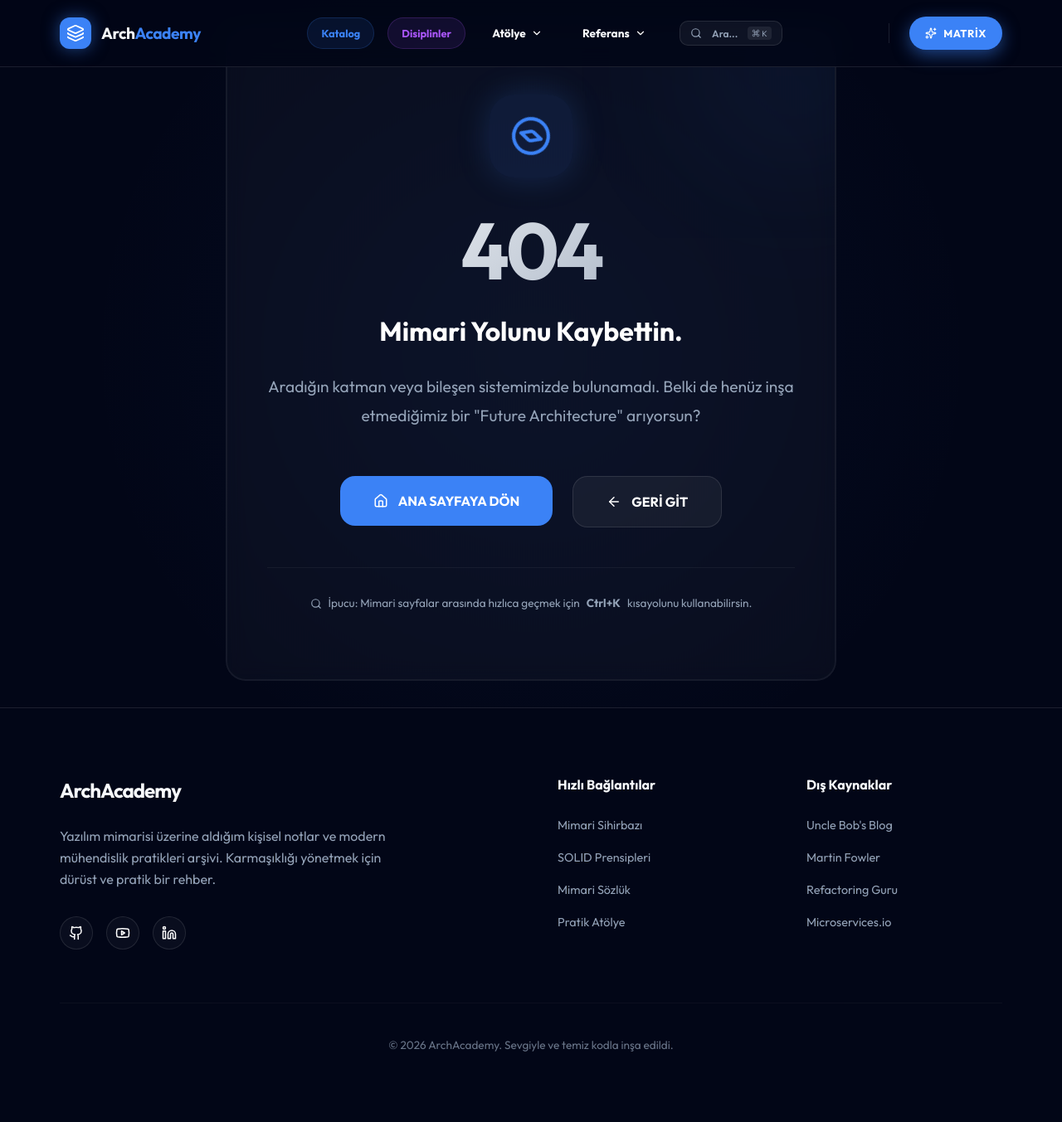
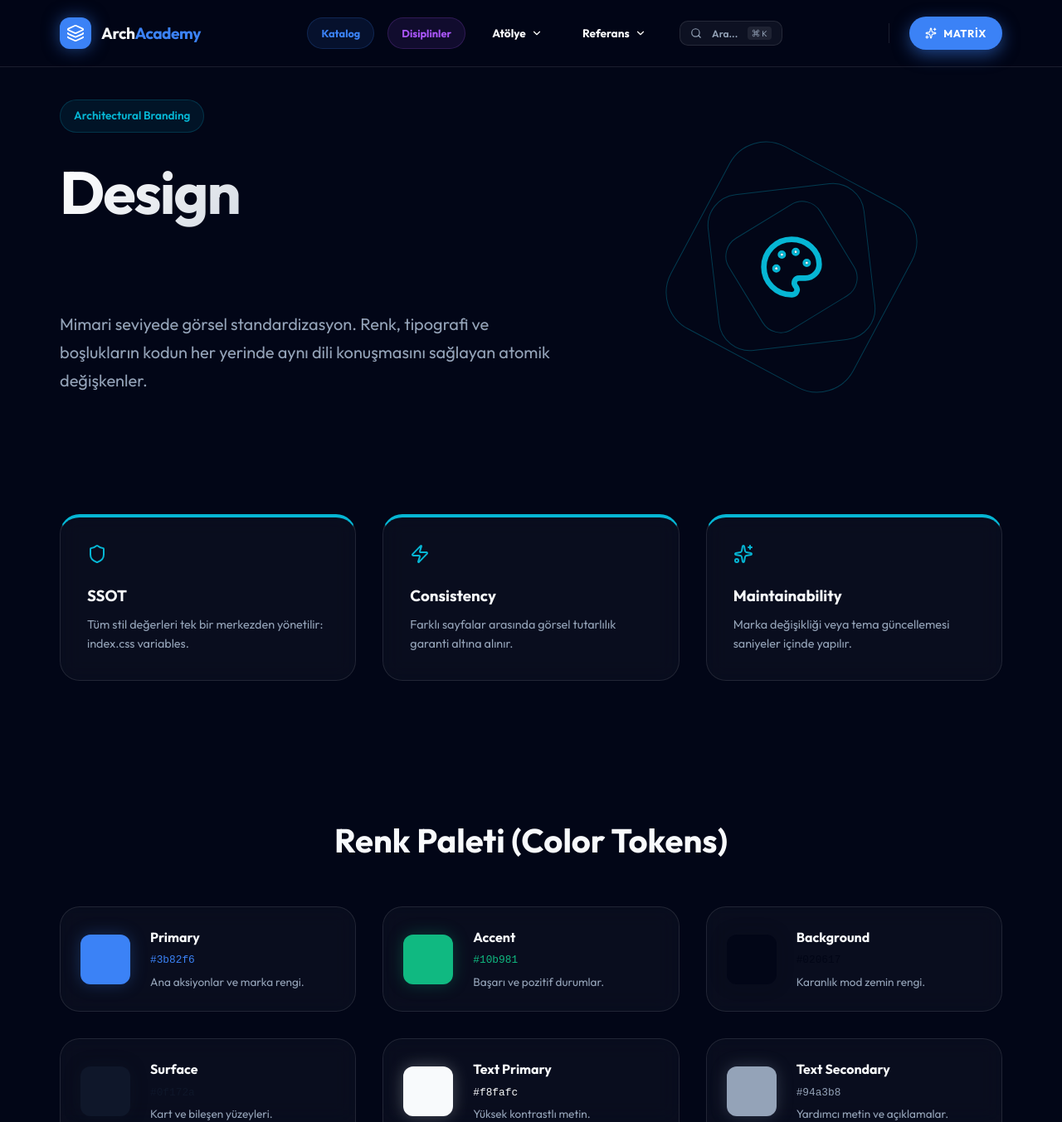
Before and after one commit to halilogia/ArchAcademy, a React (Vite) app: page /design-tokens in a window 1280 px wide. Shown: the top 1353 px of the page at 83% size. Before the commit the page ends 1312 px from the top, so only its background shows below. Built offline with nearby package versions, Linux system fonts and the light colour scheme.

Commit message:
feat: Add Design Tokens page with routing and catalog integration, and update Documentation page hero text.

```diff
--- a/src/App.tsx
+++ b/src/App.tsx
@@ -60,6 +60,7 @@ const TestingPage = lazy(() => import('./presentation/pages/TestingPage'));
 const AbstractionPage = lazy(() => import('./presentation/pages/AbstractionPage'));
 const DisciplineCatalogPage = lazy(() => import('./presentation/pages/DisciplineCatalogPage'));
 const LeanArchitecturePage = lazy(() => import('./presentation/pages/LeanArchitecturePage'));
+const DesignTokensPage = lazy(() => import('./presentation/pages/DesignTokensPage'));
 const AtomicDesignPage = lazy(() => import('./presentation/pages/AtomicDesignPage'));
 const DesignPatternsPage = lazy(() => import('./presentation/pages/DesignPatternsPage'));
 const BookshelfPage = lazy(() => import('./presentation/pages/BookshelfPage'));
@@ -135,6 +136,7 @@ const App: React.FC = () => {
                     <Route path="/abstraction" element={<AbstractionPage />} />
                     <Route path="/discipline-catalog" element={<DisciplineCatalogPage />} />
                     <Route path="/lean-architecture" element={<LeanArchitecturePage />} />
+                    <Route path="/design-tokens" element={<DesignTokensPage />} />
                     <Route path="/atomic-design" element={<AtomicDesignPage />} />
                     <Route path="/design-patterns" element={<DesignPatternsPage />} />
                     <Route path="/library" element={<BookshelfPage />} />
--- /dev/null
+++ b/src/presentation/pages/DesignTokensPage.tsx
@@ -0,0 +1,153 @@
+import React, { useEffect } from 'react';
+import { motion } from 'framer-motion';
+import { Palette, Box, Type, Move, Zap, Shield, Sparkles } from 'lucide-react';
+import ArchHero from '../components/ArchHero';
+import { useProgress } from '../../context/ProgressContext';
+
+const DesignTokensPage = () => {
+  const { completeStep } = useProgress();
+
+  useEffect(() => {
+    const timer = setTimeout(() => {
+      completeStep('/design-tokens');
+    }, 2000);
+    return () => clearTimeout(timer);
+  }, []);
+
+  const tokens = {
+    colors: [
+      { name: 'Primary', value: '#3b82f6', desc: 'Ana aksiyonlar ve marka rengi.' },
+      { name: 'Accent', value: '#10b981', desc: 'Başarı ve pozitif durumlar.' },
+      { name: 'Background', value: '#020617', desc: 'Karanlık mod zemin rengi.' },
+      { name: 'Surface', value: '#0f172a', desc: 'Kart ve bileşen yüzeyleri.' },
+      { name: 'Text Primary', value: '#f8fafc', desc: 'Yüksek kontrastlı metin.' },
+      { name: 'Text Secondary', value: '#94a3b8', desc: 'Yardımcı metin ve açıklamalar.' }
+    ],
+    layers: [
+      { name: 'Entities', value: '#ef4444', desc: 'İş nesneleri ve çekirdek veriler.' },
+      { name: 'Use Cases', value: '#f59e0b', desc: 'Uygulama mantığı ve iş kuralları.' },
+      { name: 'Adapters', value: '#3b82f6', desc: 'Dış dünya bağlantıları.' },
+      { name: 'External', value: '#8b5cf6', desc: 'UI ve Framework katmanı.' }
+    ]
+  };
+
+  return (
+    <motion.div
+      initial={{ opacity: 0 }}
+      animate={{ opacity: 1 }}
+      exit={{ opacity: 0 }}
+      style={{ background: 'var(--bg-dark)', minHeight: '100vh' }}
+    >
+      <ArchHero
+        title="Design"
+        subtitle="Tokens"
+        description="Mimari seviyede görsel standardizasyon. Renk, tipografi ve boşlukların kodun her yerinde aynı dili konuşmasını sağlayan atomik değişkenler."
+        badge="Architectural Branding"
+        color="#06b6d4"
+        illustration={
+          <div style={{ position: 'relative', width: '350px', height: '350px', display: 'flex', alignItems: 'center', justifyContent: 'center' }}>
+             {[0, 1, 2].map(i => (
+                <motion.div
+                  key={i}
+                  animate={{ rotate: 360 }}
+                  transition={{ duration: 10 + i * 2, repeat: Infinity, ease: "linear" }}
+                  style={{
+                    position: 'absolute',
+                    width: `${250 - i * 60}px`,
+                    height: `${250 - i * 60}px`,
+                    border: '1px solid rgba(6, 182, 212, 0.3)',
+                    borderRadius: '20%'
+                  }}
+                />
+             ))}
+             <Palette size={80} color="#06b6d4" />
+          </div>
+        }
+        features={[
+          { icon: <Shield />, title: 'SSOT', desc: 'Tüm stil değerleri tek bir merkezden yönetilir: index.css variables.' },
+          { icon: <Zap />, title: 'Consistency', desc: 'Farklı sayfalar arasında görsel tutarlılık garanti altına alınır.' },
+          { icon: <Sparkles />, title: 'Maintainability', desc: 'Marka değişikliği veya tema güncellemesi saniyeler içinde yapılır.' }
+        ]}
+      />
+
+      <section style={{ padding: '80px 0' }}>
+        <div className="container">
+          <h2 className="section-title">Renk Paleti (Color Tokens)</h2>
+          <div style={{ display: 'grid', gridTemplateColumns: 'repeat(auto-fit, minmax(300px, 1fr))', gap: '2rem' }}>
+            {tokens.colors.map((color, i) => (
+              <motion.div
+                key={i}
+                initial={{ opacity: 0, y: 20 }}
+                whileInView={{ opacity: 1, y: 0 }}
+                transition={{ delay: i * 0.1 }}
+                className="glass-card"
+                style={{ display: 'flex', alignItems: 'center', gap: '1.5rem', padding: '1.5rem' }}
+              >
+                <div style={{ width: '60px', height: '60px', borderRadius: '12px', background: color.value, boxShadow: `0 0 20px ${color.value}44` }} />
+                <div>
+                  <h4 style={{ margin: 0 }}>{color.name}</h4>
+                  <code style={{ fontSize: '0.8rem', color: color.value }}>{color.value}</code>
+                  <p style={{ fontSize: '0.85rem', color: 'var(--text-secondary)', marginTop: '0.3rem' }}>{color.desc}</p>
+                </div>
+              </motion.div>
+            ))}
+          </div>
+        </div>
+      </section>
+
+      <section style={{ padding: '80px 0', background: 'rgba(255,255,255,0.02)' }}>
+        <div className="container">
+          <h2 className="section-title">Katman Tokenları (Layer Tokens)</h2>
+          <div style={{ display: 'grid', gridTemplateColumns: 'repeat(auto-fit, minmax(280px, 1fr))', gap: '2rem' }}>
+            {tokens.layers.map((layer, i) => (
+              <motion.div
+                key={i}
+                initial={{ opacity: 0, scale: 0.9 }}
+                whileInView={{ opacity: 1, scale: 1 }}
+                className="glass-card"
+                style={{
+                    textAlign: 'center',
+                    borderTop: `4px solid ${layer.value}`,
+                    padding: '2.5rem'
+                }}
+              >
+                <div style={{
+                    display: 'inline-flex',
+                    padding: '1rem',
+                    borderRadius: '50%',
+                    background: `${layer.value}11`,
+                    color: layer.value,
+                    marginBottom: '1.5rem'
+                }}>
+                  <Box size={32} />
+                </div>
+                <h3>{layer.name}</h3>
+                <p style={{ color: 'var(--text-secondary)', fontSize: '0.95rem', marginTop: '1rem' }}>{layer.desc}</p>
+              </motion.div>
+            ))}
+          </div>
+        </div>
+      </section>
+
+      <section style={{ padding: '80px 0 150px' }}>
+        <div className="container">
+          <div className="glass-card" style={{
+            background: 'linear-gradient(135deg, rgba(6, 182, 212, 0.1) 0%, transparent 100%)',
+            padding: '4rem',
+            textAlign: 'center',
+            border: '1px solid rgba(6, 182, 212, 0.2)'
+          }}>
+            <h2 style={{ fontSize: '2.5rem', marginBottom: '1.5rem' }}>Neden Design Tokens?</h2>
+            <p style={{ maxWidth: '800px', margin: '0 auto', fontSize: '1.2rem', color: 'var(--text-secondary)', lineHeight: 1.8 }}>
+              Yazılım mimarisinde <strong>Domain-Driven Design</strong> veriyi ne kadar koruyorsa,
+              <strong>Design Tokens</strong> da markanın görsel kimliğini ve kullanıcı deneyimini o kadar korur.
+              Geliştiriciler renklerle değil, "semantik" isimlerle konuşur.
+            </p>
+          </div>
+        </div>
+      </section>
+    </motion.div>
+  );
+};
+
+export default DesignTokensPage;
--- a/src/presentation/pages/DisciplineCatalogPage.tsx
+++ b/src/presentation/pages/DisciplineCatalogPage.tsx
@@ -13,7 +13,8 @@ import {
   Layers,
   Code2,
   Scissors,
-  Network
+  Network,
+  Palette
 } from 'lucide-react';
 
 interface DisciplineItem {
@@ -113,6 +114,13 @@ const DisciplineCatalogPage = () => {
       color: '#f97316',
       icon: <Sparkles size={24} />,
       desc: 'Atoms to Pages: Arayüz bileşenlerini hiyerarşik ve yeniden kullanılabilir bir sistemle inşa etme sanatı.'
+    },
+    {
+      name: 'Design Tokens',
+      path: '/design-tokens',
+      color: '#06b6d4',
+      icon: <Palette size={24} />,
+      desc: 'Renk, tipografi ve boşluk gibi görsel atomların mimari seviyede tek bir kaynaktan (SSOT) yönetilmesi.'
     }
   ];
 
--- a/src/presentation/pages/DocumentationPage.tsx
+++ b/src/presentation/pages/DocumentationPage.tsx
@@ -12,8 +12,8 @@ const DocumentationPage = () => {
       style={{ background: 'var(--bg-dark)', minHeight: '100vh' }}
     >
       <ArchHero
-        title="Architecture"
-        subtitle="Documentation"
+        title="Docs"
+        subtitle="Annotations"
         description="Kodun sadece 'ne' yaptığını değil, neden (Why) bu şekilde yapıldığını belgeleyin. Kararlarınızı ölümsüzleştirin."
         badge="Living Documentation"
         color="#3b82f6"
```
Also changed, not shown: 1 other file (tests, documents, lock files or other folders).
